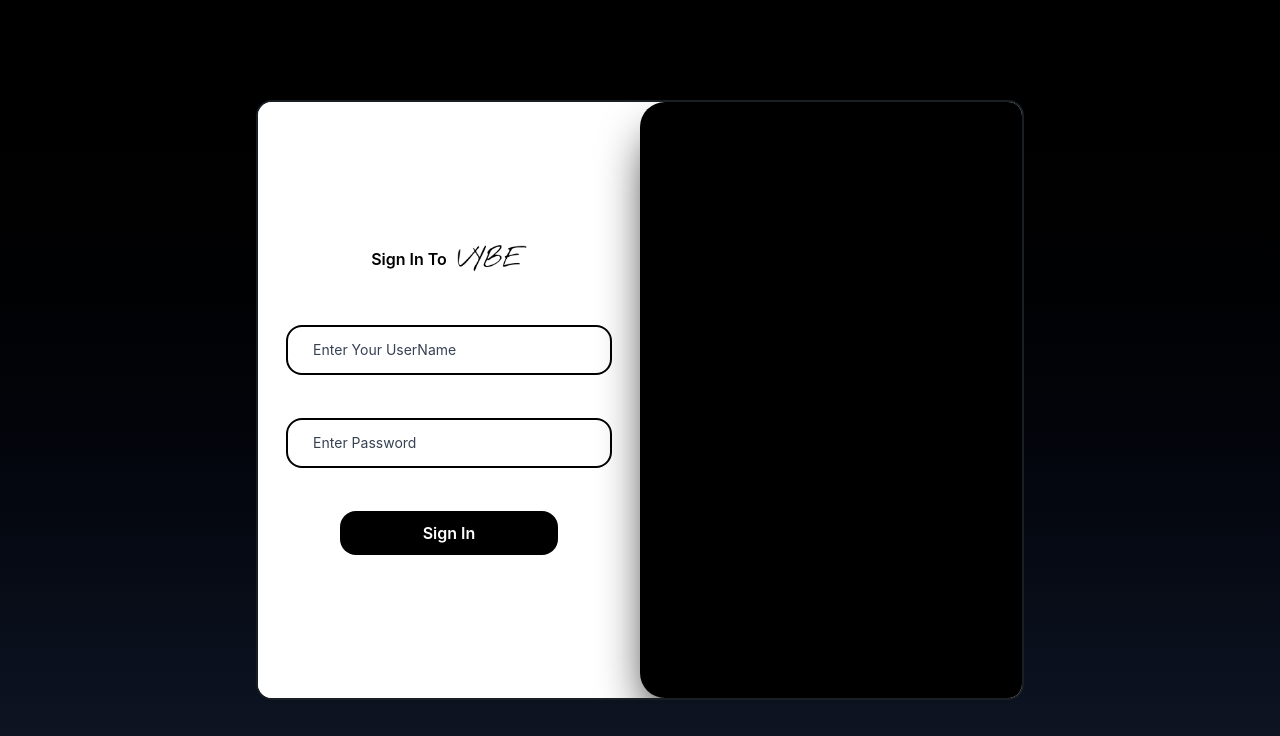
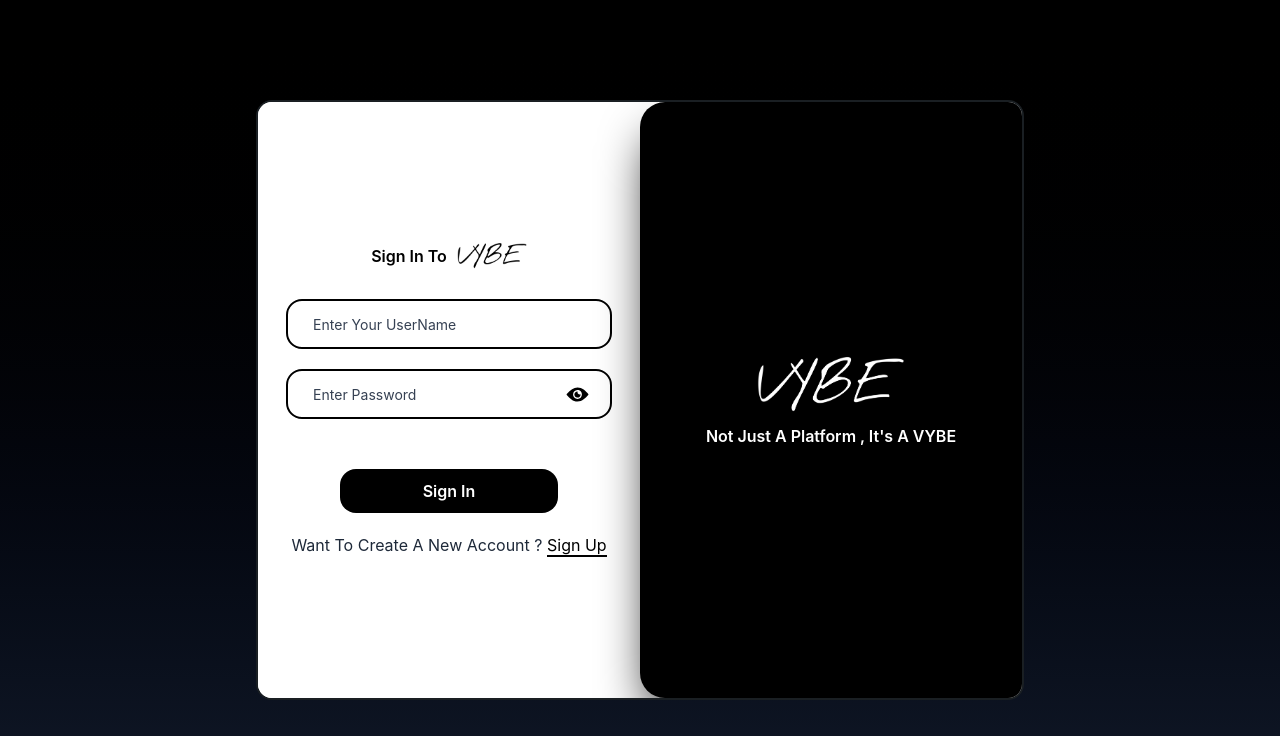
Before and after one commit to ShantiMishra/Vybe, a React (Vite) app in the folder frontend/: page /signin in a window 1280 px wide. Shown: the top 736 px of the page. Built offline with nearby package versions, Linux system fonts and the light colour scheme.

Commit message:
Done with the signin page ui

```diff
--- a/frontend/src/pages/SignIn.jsx
+++ b/frontend/src/pages/SignIn.jsx
@@ -1,22 +1,48 @@
-import React from 'react'
-import { useState } from 'react'
+import React, { useState } from 'react'
 import logo from "../assets/logo2.png"
+import logo2 from "../assets/logo(vybe).png"
+import axios from 'axios'
+import { ClipLoader } from "react-spinners";
 import { IoIosEye } from "react-icons/io";
 import { IoIosEyeOff } from "react-icons/io";
-
+import { serverUrl } from '../App';
+import { useNavigate } from 'react-router-dom';
 const SignIn = () => {
 
     const [inputClicked,setInputClicked]=useState({
+
       userName:false,
+
       password:false
     })
 
+const [showPassword,setShowpassword] = useState(false)
 
+const [loading,setLoading]=useState(false)
+
+const [userName,setUserName] = useState("")
+const [password,setPassword] = useState("")
+
+const navigate = useNavigate()
+
+
+
+const handleSignIn=async ()=>{
+  setLoading(true)
+  try {
+    const result = await axios.post(`${serverUrl}/api/auth/signin` , {userName,password})
+    console.log(result.data)
+    setLoading(false)
+  } catch (error) {
+    console.log(error.response?.data || error.message);
+    setLoading(false)
+  }
+}
 
   return (
     <div className='w-full h-screen bg-gradient-to-b from-black to-gray-900 flex flex-col justify-center items-center '>
       <div className='w-[90%] lg:max-w-[60%] h-[600px] bg-white rounded-2xl flex justify-center items-center overflow-hidden border-2 border-[#1a1f23]'>
-        <div className='w-full lg:w-[50%] h-full bg-white flex flex-col items-center justify-center p-[10px] gap-[13px]'>
+        <div className='w-full lg:w-[50%] h-full bg-white flex flex-col items-center justify-center p-[10px] gap-[20px]'>
 
           <div className='flex gap-[10px] items-center text=[20px] font-semibold pb-[10px]'>
             <span>Sign In To </span>
@@ -25,27 +51,32 @@ const SignIn = () => {
 
 
            {/* userName....... */}
-          <div className='relative flex items-center justify-start w-[90%] h-[50px] rounded-2xl mt-[30px] border-2 border-black'onClick={()=>{setInputClicked({...inputClicked,userName:true})}}>
+          <div className='relative flex items-center justify-start w-[90%] h-[50px] rounded-2xl  border-2 border-black'onClick={()=>{setInputClicked({...inputClicked,userName:true})}}>
             <label htmlFor="userName" className={`text-gray-700 absolute left-[20px] px-[5px] bg-white text-[14px] ${inputClicked.userName?"top-[-15px]" : ""} `}>Enter Your UserName</label>
-              <input type="text" id='userName' className='w-[100%] h-[100%] rounded-2xl px-[20px] outline-none border-0 ' required/>
+              <input type="text" id='userName' className='w-[100%] h-[100%] rounded-2xl px-[20px] outline-none border-0 ' onChange={(e)=>setUserName(e.target.value)} required/>
 
           </div>
 
            {/* Password....... */}
+          <div className='relative flex items-center justify-start w-[90%] h-[50px] rounded-2xl  border-2 border-black'onClick={()=>{setInputClicked({...inputClicked,password:true})}}>
+            <label htmlFor="password" className={`text-gray-700 absolute left-[20px] px-[5px] bg-white text-[14px] ${inputClicked.password?"top-[-15px]" : ""} `}>Enter Password</label>
+              <input type={showPassword?"text":"password"} id='password' className='w-[100%] h-[100%] rounded-2xl px-[20px] outline-none border-0 ' onChange={(e)=>setPassword(e.target.value)} required/>
+            {!showPassword?  <IoIosEye className='absolute cursor-pointer right-[20px] w-[25px] h-[25px]' onClick={()=>setShowpassword(true)}/>: <IoIosEyeOff className='absolute cursor-pointer right-[20px] w-[25px] h-[25px]' onClick={()=>setShowpassword(false)}  />}
+          </div>
 
-          <div className='relative flex items-center justify-start w-[90%] h-[50px] rounded-2xl mt-[30px] border-2 border-black'onClick={()=>{setInputClicked({...inputClicked,password:true})}}>
-            <label htmlFor="password" className={`text-gray-700 absolute left-[20px] px-[5px] bg-white text-[14px] ${inputClicked.password?"top-[-15px]" : ""} `}>Enter Password</label>
-              <input type="password" id='password' className='w-[100%] h-[100%] rounded-2xl px-[20px] outline-none border-0 ' required/>
 
-          </div>
-          <button className='w-[60%] bg-black text-white py-[10px] px-[20px] mt-[30px] font-semibold cursor-pointer rounded-2xl hover:opacity-87'>Sign In</button>
+    {/* SignUp Button...... */}
+          <button className='w-[60%] bg-black text-white py-[10px] px-[20px] mt-[30px] font-semibold cursor-pointer rounded-2xl hover:opacity-87' onClick={handleSignIn} disabled={loading}> {loading?<ClipLoader size={30} color='white'/>:"Sign In"}</button>
+
+          <p className='cursor-pointer text-gray-800' onClick={()=>navigate("/signup")}>Want To Create A New Account ? <span className='border-b-2 border-b-black text-black'>Sign Up</span></p>
 
         </div>
         <div className='md:w-[50%] h-full hidden lg:flex justify-center items-center bg-[#000000] flex-col gap-[10px] text-white text-[16px] font-semibold rounded-l-[25px] shadow-2xl shadow-black'>
-
-
+          <img src={logo2} className='w-[40%]' alt="" />
+          <p>Not Just A Platform , It's  A VYBE</p>
 
         </div>
+
       </div>
 
     </div>
--- a/frontend/src/pages/SignUp.jsx
+++ b/frontend/src/pages/SignUp.jsx
@@ -6,6 +6,7 @@ import { ClipLoader } from "react-spinners";
 import { IoIosEye } from "react-icons/io";
 import { IoIosEyeOff } from "react-icons/io";
 import { serverUrl } from '../App';
+import { useNavigate } from 'react-router-dom';
 const SignUp = () => {
 
     const [inputClicked,setInputClicked]=useState({
@@ -23,6 +24,8 @@ const [name,setName] = useState("")
 const [userName,setUserName] = useState("")
 const [email,setEmail] = useState("")
 const [password,setPassword] = useState("")
+
+const navigate = useNavigate()
 
 
 
@@ -77,7 +80,7 @@ const handleSignUp=async ()=>{
     {/* SignUp Button...... */}
           <button className='w-[60%] bg-black text-white py-[10px] px-[20px] mt-[30px] font-semibold cursor-pointer rounded-2xl hover:opacity-87' onClick={handleSignUp} disabled={loading}> {loading?<ClipLoader size={30} color='white'/>:"Sign Up"}</button>
 
-          <p className='cursor-pointer text-gray-800'>Already have an account ? <span className='border-b-2 border-b-black text-black'>Sign In</span></p>
+          <p className='cursor-pointer text-gray-800' onClick={()=>navigate("/signin")}>Already Have An Account ? <span className='border-b-2 border-b-black text-black'>Sign In</span></p>
 
         </div>
         <div className='md:w-[50%] h-full hidden lg:flex justify-center items-center bg-[#000000] flex-col gap-[10px] text-white text-[16px] font-semibold rounded-l-[25px] shadow-2xl shadow-black'>
```
